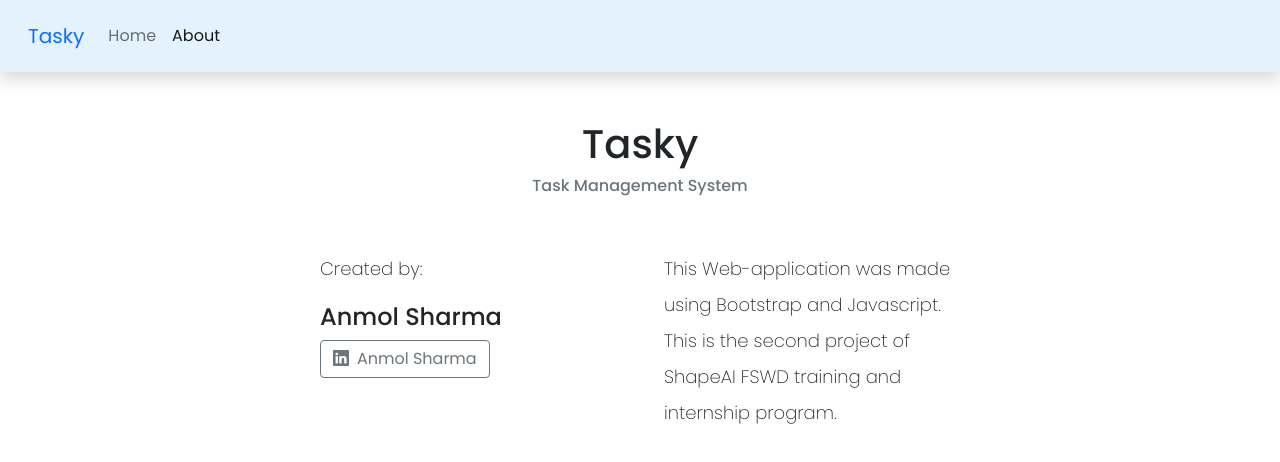
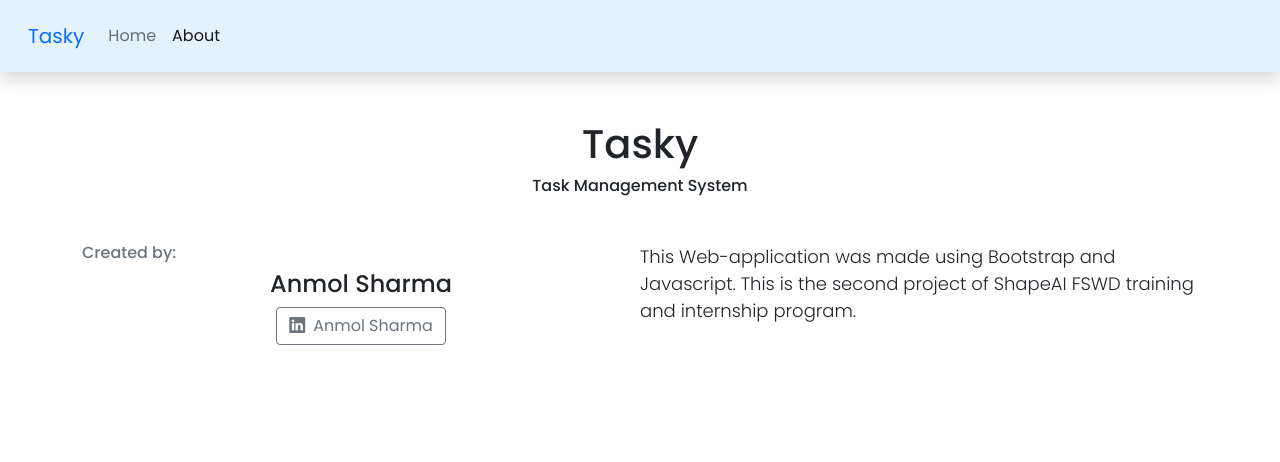
Before and after one commit to ash-1908/tasky, a plain HTML site: page about.html in a window 1280 px wide. Drawn offline with nearby package versions, Linux system fonts and the light colour scheme.

Commit message:
about page styling

```diff
--- a/about.html
+++ b/about.html
@@ -20,7 +20,10 @@
       crossorigin="anonymous"
     />
     <!-- Bootstrap Icons -->
-    <link rel="stylesheet" href="https://cdn.jsdelivr.net/npm/bootstrap-icons@1.5.0/font/bootstrap-icons.css">
+    <link
+      rel="stylesheet"
+      href="https://cdn.jsdelivr.net/npm/bootstrap-icons@1.5.0/font/bootstrap-icons.css"
+    />
     <!-- CSS -->
     <link rel="stylesheet" href="style.css" />
   </head>
@@ -47,31 +50,42 @@
         <div class="collapse navbar-collapse" id="navbarTogglerDemo02">
           <ul class="navbar-nav me-auto mb-2 mb-lg-0">
             <li class="nav-item">
-              <a class="nav-link" aria-current="page" href="./index.html">Home</a>
+              <a class="nav-link" aria-current="page" href="./index.html"
+                >Home</a
+              >
             </li>
             <li class="nav-item">
               <a class="nav-link active" href="./about.html">About</a>
             </li>
           </ul>
-
-
         </div>
       </div>
     </nav>
     <!-- main -->
-    <main>
-        <div class="pt-5 d-flex flex-column justify-content-center align-items-center">
-            <h1>Tasky</h1>
-            <h6 class="text-muted">Task Management System</h6>
-            <div class="d-flex mt-5 lh-lg gap-5 justify-content-center w-50">
-                <div class="w-50">
-                    <p>Created by:<br><h4>Anmol Sharma</h4><a href="https://www.linkedin.com/in/anmol-sharma-88161b17b/" alt="LinkedIn Profile Link"><button class="btn btn-outline-secondary"><i class="bi bi-linkedin me-2"></i>Anmol Sharma</button></a></p>
-                </div>
-                <div class="w-50">
-                    <p>This Web-application was made using Bootstrap and Javascript. This is the second project of ShapeAI FSWD training and internship program.</p>
-                </div>
-            </div>
+    <main class="container">
+      <div class="text-center mt-5">
+        <h1 class="">Tasky</h1>
+        <h6 class="">Task Management System</h6>
+      </div>
+
+      <div class="mt-5 md_flex">
+        <div class="text-center mb-5">
+          <h6 class="text-start text-muted">Created by:</h6>
+          <h4>Anmol Sharma</h4>
+          <a href="https://www.linkedin.com/in/anmol-sharma-88161b17b/" alt="LinkedIn Profile Link">
+            <button class="btn btn-outline-secondary">
+              <i class="bi bi-linkedin me-2"></i>Anmol Sharma
+            </button>
+          </a>
         </div>
+
+        <div>
+          <p class="fw-light">
+            This Web-application was made using Bootstrap and Javascript. This is
+            the second project of ShapeAI FSWD training and internship program.
+          </p>
+        </div>
+      </div>
     </main>
 
     <!-- JavaScript Bundle with Popper -->
--- a/style.css
+++ b/style.css
@@ -25,3 +25,14 @@ p{
     -webkit-box-orient: vertical;
     overflow: hidden;
 }
+
+@media (min-width: 767px){
+.md_flex > div{
+    width: 50%;
+}
+
+.md_flex{
+    display: flex;
+}
+
+}
```
